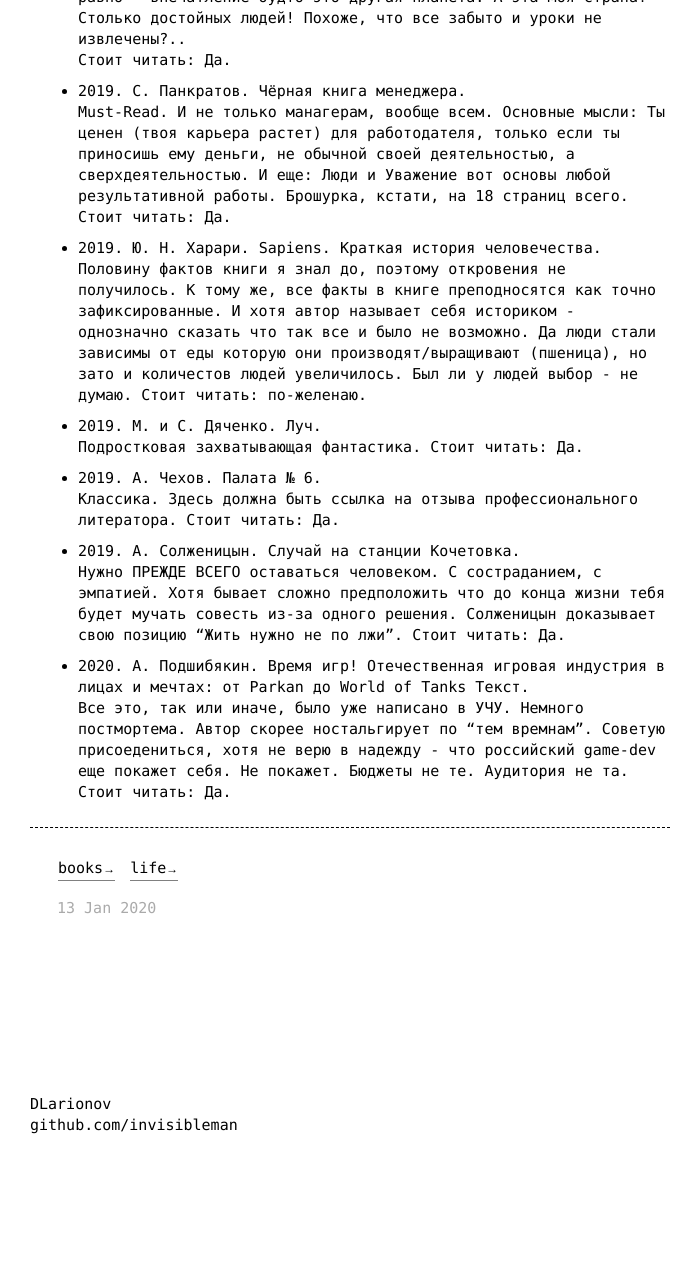
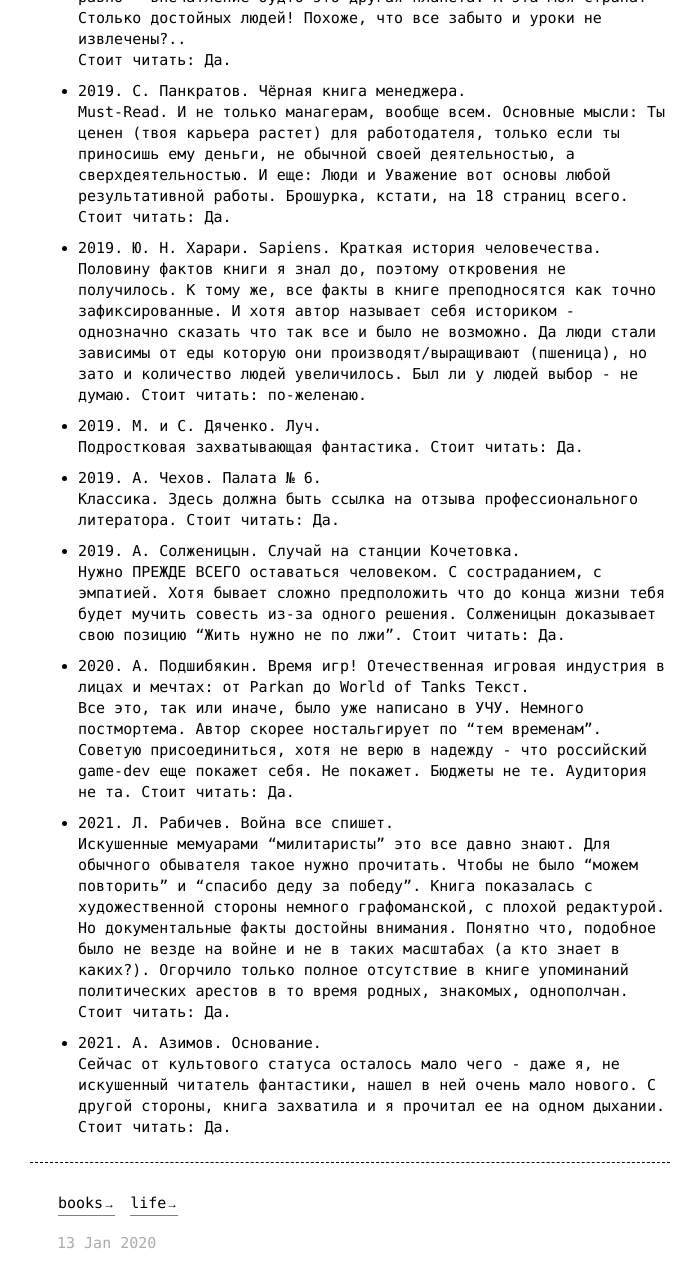
Before and after one commit to InvisibleMan/blog.dlarionov.info, a Jekyll site: the page built from pages/readed_books.md, in a window 1280 px wide and 1400 px high, scrolled down 3883 px. Shown: the top 1288 px of the window, without its empty margins (0-697 px from the left). Built offline with Jekyll 4.4.1, drawn with Linux system fonts in a browser that asks for light colours; before the commit the page ends 5039 px from its top, so only the background shows below that.

Commit message:
Add readed books: Л. Рабичев "Война все спишет"; А. Азимов "Основание"

```diff
--- a/pages/readed_books.md
+++ b/pages/readed_books.md
@@ -168,7 +168,7 @@ tags:
   Стоит читать: **Да**.
 
 + *2019*. Ю. Н. Харари. **Sapiens. Краткая история человечества**.
-  Половину фактов книги я знал до, поэтому откровения не получилось. К тому же, все факты в книге преподносятся как точно зафиксированные. И хотя автор называет себя историком - однозначно сказать что так все и было не возможно. Да люди стали зависимы от еды которую они производят/выращивают (пшеница), но зато и количестов людей увеличилось. Был ли у людей выбор - не думаю.
+  Половину фактов книги я знал до, поэтому откровения не получилось. К тому же, все факты в книге преподносятся как точно зафиксированные. И хотя автор называет себя историком - однозначно сказать что так все и было не возможно. Да люди стали зависимы от еды которую они производят/выращивают (пшеница), но зато и количество людей увеличилось. Был ли у людей выбор - не думаю.
   Стоит читать: **по-желенаю**.
 
 + *2019*. М. и С. Дяченко. **Луч**.
@@ -180,9 +180,17 @@ tags:
   Стоит читать: **Да**.
 
 + *2019*. А. Солженицын. **Случай на станции Кочетовка**.
-  Нужно ПРЕЖДЕ ВСЕГО оставаться человеком. С состраданием, с эмпатией. Хотя бывает сложно предположить что до конца жизни тебя будет мучать совесть из-за одного решения. Солженицын доказывает свою позицию "Жить нужно не по лжи".
+  Нужно ПРЕЖДЕ ВСЕГО оставаться человеком. С состраданием, с эмпатией. Хотя бывает сложно предположить что до конца жизни тебя будет мучить совесть из-за одного решения. Солженицын доказывает свою позицию "Жить нужно не по лжи".
   Стоит читать: **Да**.
 
 + *2020*. А. Подшибякин. **Время игр! Отечественная игровая индустрия в лицах и мечтах: от Parkan до World of Tanks Текст**.
-  Все это, так или иначе, было уже написано в УЧУ. Немного постмортема. Автор скорее ностальгирует по "тем времнам". Советую присоедениться, хотя не верю в надежду - что российский game-dev еще покажет себя. Не покажет. Бюджеты не те. Аудитория не та.
+  Все это, так или иначе, было уже написано в УЧУ. Немного постмортема. Автор скорее ностальгирует по "тем временам". Советую присоединиться, хотя не верю в надежду - что российский game-dev еще покажет себя. Не покажет. Бюджеты не те. Аудитория не та.
   Стоит читать: **Да**.
+
++ *2021*. Л. Рабичев. **Война все спишет**.
+  Искушенные мемуарами "милитаристы" это все давно знают. Для обычного обывателя такое нужно прочитать. Чтобы не было "можем повторить" и "спасибо деду за победу". Книга показалась с художественной стороны немного графоманской, с плохой редактурой. Но документальные факты достойны внимания. Понятно что, подобное было не везде на войне и не в таких масштабах (а кто знает в каких?). Огорчило только полное отсутствие в книге упоминаний политических арестов в то время родных, знакомых, однополчан.
+  Стоит читать: **Да**.
+
++ *2021*. А. Азимов. **Основание**.
+  Сейчас от культового статуса осталось мало чего - даже я, не искушенный читатель фантастики, нашел в ней очень мало нового. С другой стороны, книга захватила и я прочитал ее на одном дыхании.
+  Стоит читать: **Да**.
```
